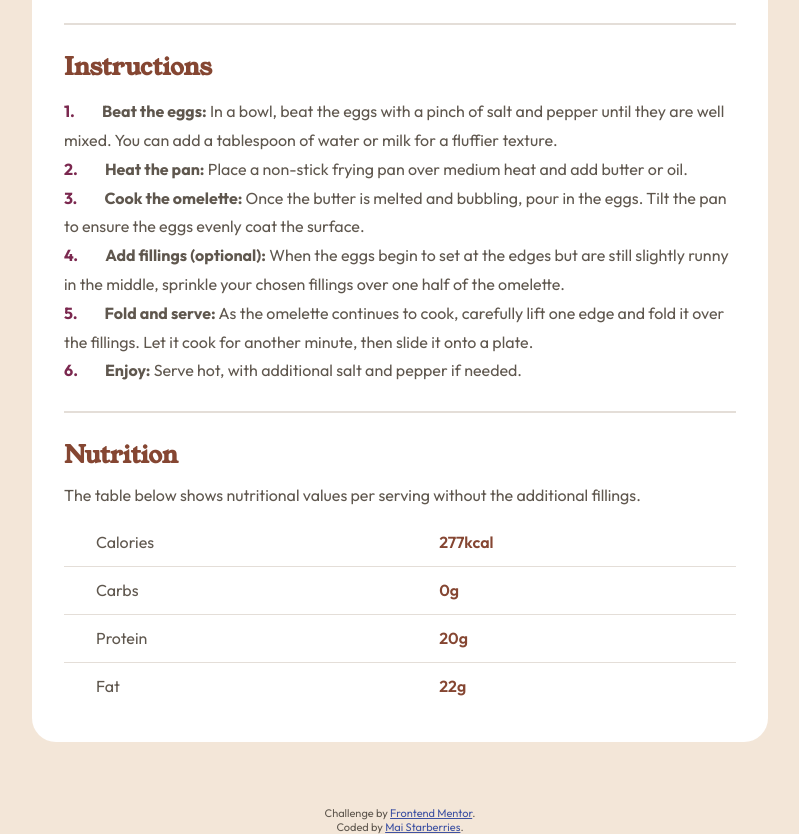
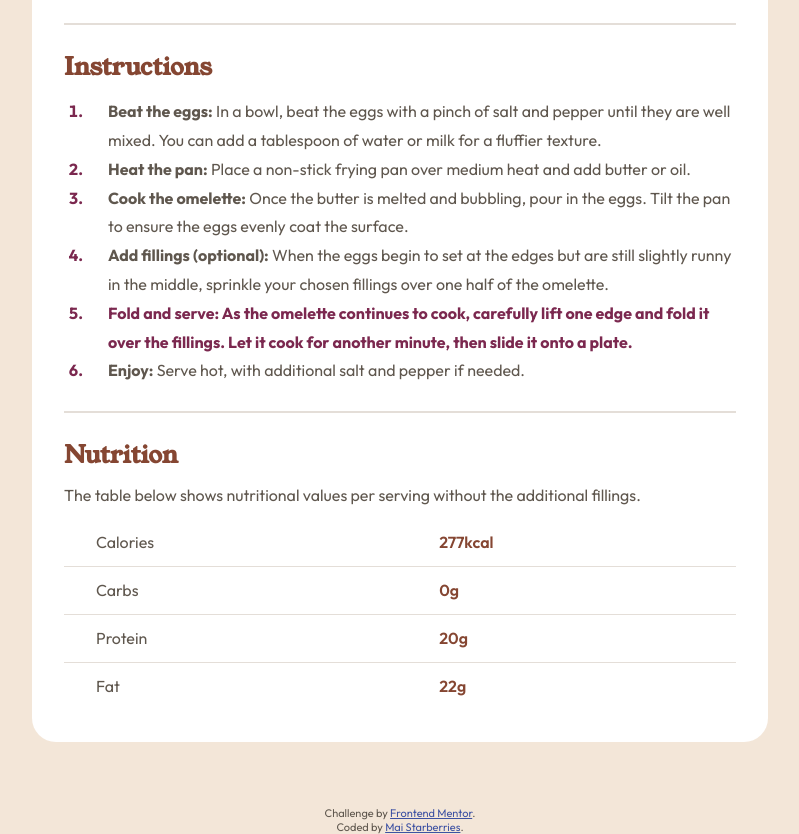
Before and after one commit to starberries/recipes-page, a plain HTML site: page index.html in a window 1280 px wide. Shown: the part 939-1773 px from the top of the page, without its empty margins (240-1039 px from the left). Drawn offline with Linux system fonts and the light colour scheme.

Commit message:
Update ol styling for cleaner positioning
Using simpler styling properties for ol li elements and wrapping the
li content in p tags allows for cleaner declarations to better position
and align the instruction numbers and text.

```diff
--- a/index.html
+++ b/index.html
@@ -42,12 +42,12 @@
     <div class="instructions my-2">
       <h2 class="my-1 brown-title">Instructions</h2>
       <ol class="lh-1-8">
-        <li><strong>Beat the eggs:</strong> In a bowl, beat the eggs with a pinch of salt and pepper until they are well mixed. You can add a tablespoon of water or milk for a fluffier texture.</li>
-        <li><strong>Heat the pan:</strong> Place a non-stick frying pan over medium heat and add butter or oil.</li>
-        <li><strong>Cook the omelette:</strong> Once the butter is melted and bubbling, pour in the eggs. Tilt the pan to ensure the eggs evenly coat the surface.</li>
-        <li><strong>Add fillings (optional):</strong> When the eggs begin to set at the edges but are still slightly runny in the middle, sprinkle your chosen fillings over one half of the omelette.</li>
+        <li><p><strong>Beat the eggs:</strong> In a bowl, beat the eggs with a pinch of salt and pepper until they are well mixed. You can add a tablespoon of water or milk for a fluffier texture.</p></li>
+        <li><p><strong>Heat the pan:</strong> Place a non-stick frying pan over medium heat and add butter or oil.</p></li>
+        <li><p><strong>Cook the omelette:</strong> Once the butter is melted and bubbling, pour in the eggs. Tilt the pan to ensure the eggs evenly coat the surface.</p></li>
+        <li><p><strong>Add fillings (optional):</strong> When the eggs begin to set at the edges but are still slightly runny in the middle, sprinkle your chosen fillings over one half of the omelette.</p></li>
         <li><strong>Fold and serve:</strong> As the omelette continues to cook, carefully lift one edge and fold it over the fillings. Let it cook for another minute, then slide it onto a plate.</li>
-        <li><strong>Enjoy:</strong> Serve hot, with additional salt and pepper if needed.</li>
+        <li><p><strong>Enjoy:</strong> Serve hot, with additional salt and pepper if needed.</p></li>
       </ol>
     </div>
 
--- a/style.css
+++ b/style.css
@@ -40,11 +40,21 @@ h1, h2 {
     font-family: 'Young Serif', serif;
 }
 
-ul, ul li {
+ul, ol, li {
     padding-left: 22px;
 }
 
 ol {
+    color: var(--rose-800);
+    font-weight: bold;
+}
+
+ol p {
+    color: var(--stone-600);
+    font-weight: normal;
+}
+
+/* ol {
     counter-reset: item;
 }
 
@@ -58,7 +68,7 @@ ol li:before {
     color: var(--rose-800);
     font-weight: bold;
     padding-right: 24px;
-}
+} */
 
 hr {
     border: 1px solid var(--stone-150);
```
